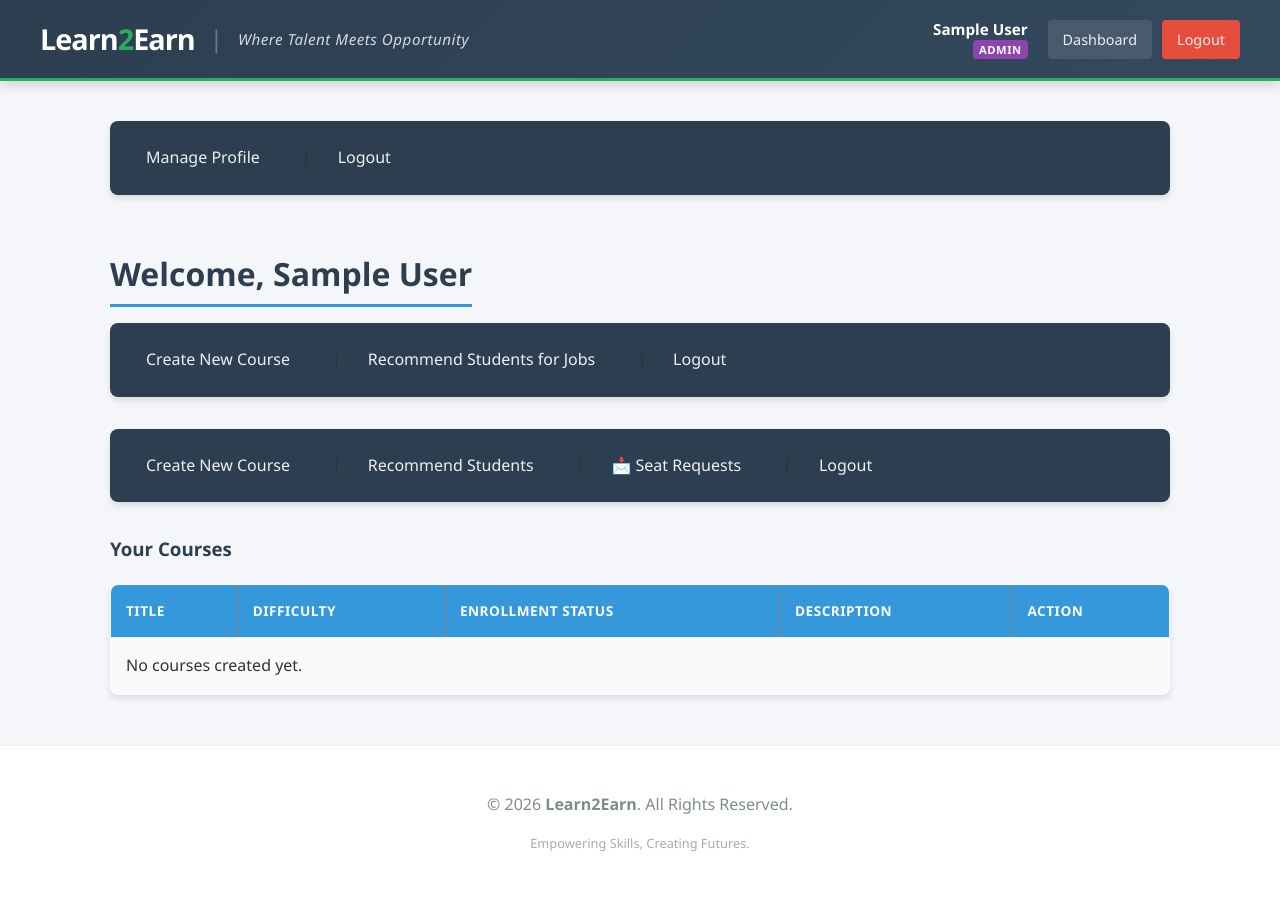
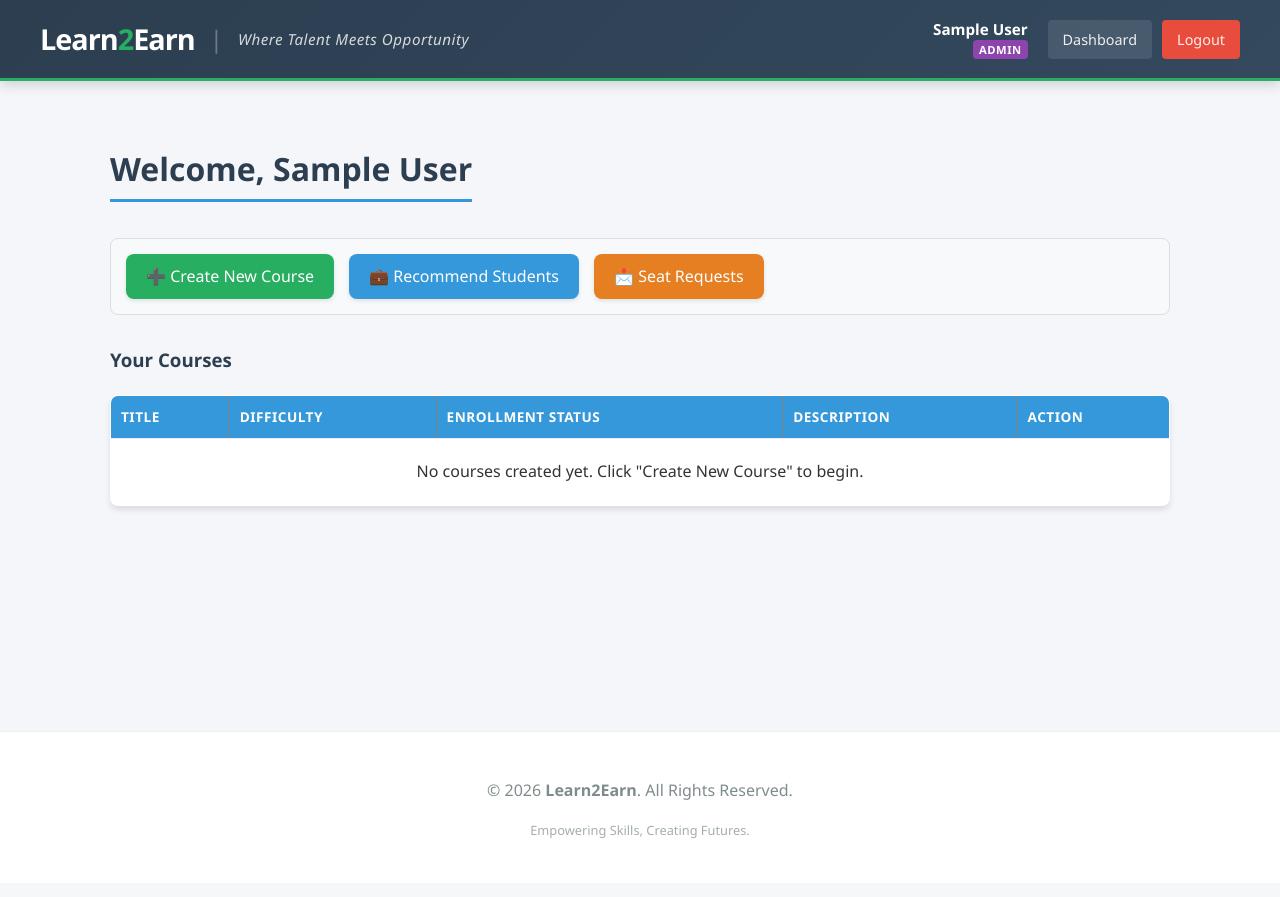
Before and after one commit to Mazharul75/learn2earn1, a PHP site: the page made by app/views/instructor/dashboard.php in a window 1280 px wide. After the commit the page ends 838 px from the top, so only its background shows below. Run offline with PHP 8.4, Linux system fonts and the light colour scheme; the template is opened without the code that fills it, so the values that code supplies are empty; the visitor is signed in with stand-in values (Sample User, id 1); some libraries are stand-ins or nearby versions.

Commit message:
instructor dashboard ui fixed

```diff
--- a/app/views/instructor/dashboard.php
+++ b/app/views/instructor/dashboard.php
@@ -1,51 +1,54 @@
 <?php require_once __DIR__ . '/../layouts/header.php'; ?>
-    <nav>
-        <a href="<?= BASE_URL ?>auth/profile">Manage Profile</a> |
-        <a href="<?= BASE_URL ?>auth/logout">Logout</a>
-    </nav>
-    <h1>Welcome, <?= $_SESSION['user_name']; ?></h1>
-    <nav>
-        <a href="<?= BASE_URL ?>instructor/create">Create New Course</a> |
-        <a href="<?= BASE_URL ?>instructor/viewJobs">Recommend Students for Jobs</a> |
-        <a href="<?= BASE_URL ?>auth/logout">Logout</a>
-    </nav>
-    <nav>
-        <a href="<?= BASE_URL ?>instructor/create">Create New Course</a> |
-        <a href="<?= BASE_URL ?>instructor/viewJobs">Recommend Students</a> |
-        <a href="<?= BASE_URL ?>instructor/requests">📩 Seat Requests</a> |
-        <a href="<?= BASE_URL ?>auth/logout">Logout</a>
-    </nav>
 
+    <div style="display: flex; justify-content: space-between; align-items: center; margin-bottom: 20px;">
+        <h1>Welcome, <?= htmlspecialchars($_SESSION['user_name']); ?></h1>
+    </div>
+
+    <div style="background: #f8f9fa; padding: 15px; border-radius: 8px; border: 1px solid #ddd; margin-bottom: 30px; display: flex; gap: 15px;">
+        <a href="<?= BASE_URL ?>instructor/create" class="btn" style="text-decoration: none;">➕ Create New Course</a>
+        <a href="<?= BASE_URL ?>instructor/viewJobs" class="btn" style="text-decoration: none; background: #3498db;">💼 Recommend Students</a>
+        <a href="<?= BASE_URL ?>instructor/requests" class="btn" style="text-decoration: none; background: #e67e22;">📩 Seat Requests</a>
+    </div>
 
     <h3>Your Courses</h3>
-    <table border="1">
-        <tr>
-            <th>Title</th>
-            <th>Difficulty</th>
-            <th>Enrollment Status</th> <th>Description</th>
-            <th>Action</th> </tr>
+    <table border="1" style="width: 100%; border-collapse: collapse;">
+        <thead style="background: #ecf0f1;">
+            <tr>
+                <th style="padding: 10px;">Title</th>
+                <th style="padding: 10px;">Difficulty</th>
+                <th style="padding: 10px;">Enrollment Status</th>
+                <th style="padding: 10px;">Description</th>
+                <th style="padding: 10px;">Action</th>
+            </tr>
+        </thead>
+        <tbody>
         <?php if(!empty($courses)): ?>
             <?php foreach($courses as $course) : ?>
             <tr>
-                <td><?= $course['title']; ?></td>
-                <td><?= $course['difficulty']; ?></td>
+                <td style="padding: 10px;"><?= $course['title']; ?></td>
+                <td style="padding: 10px;">
+                    <span class="role-badge" style="background:#eee; color:#333; padding: 2px 8px; border-radius: 4px;">
+                        <?= $course['difficulty']; ?>
+                    </span>
+                </td>
 
-                <td>
+                <td style="padding: 10px;">
                     <strong><?= $course['student_count']; ?> / <?= $course['max_capacity']; ?></strong>
                     <br>
-                    <small>(<?= $course['reserved_seats']; ?> Reserved)</small>
+                    <small style="color: #7f8c8d;">(<?= $course['reserved_seats']; ?> Reserved)</small>
                 </td>
 
-                <td><?= substr($course['description'], 0, 50); ?>...</td>
+                <td style="padding: 10px;"><?= substr($course['description'], 0, 50); ?>...</td>
 
-                <td>
-                    <a href="<?= BASE_URL ?>instructor/manage/<?= $course['id']; ?>" class="btn" style="padding:5px 10px; font-size:12px;">Manage</a>
+                <td style="padding: 10px;">
+                    <a href="<?= BASE_URL ?>instructor/manage/<?= $course['id']; ?>" class="btn" style="padding:5px 10px; font-size:12px;">⚙️ Manage</a>
                 </td>
             </tr>
             <?php endforeach; ?>
         <?php else: ?>
-            <tr><td colspan="5">No courses created yet.</td></tr>
+            <tr><td colspan="5" style="padding: 20px; text-align: center;">No courses created yet. Click "Create New Course" to begin.</td></tr>
         <?php endif; ?>
+        </tbody>
     </table>
 
 <?php require_once __DIR__ . '/../layouts/footer.php'; ?>
```
